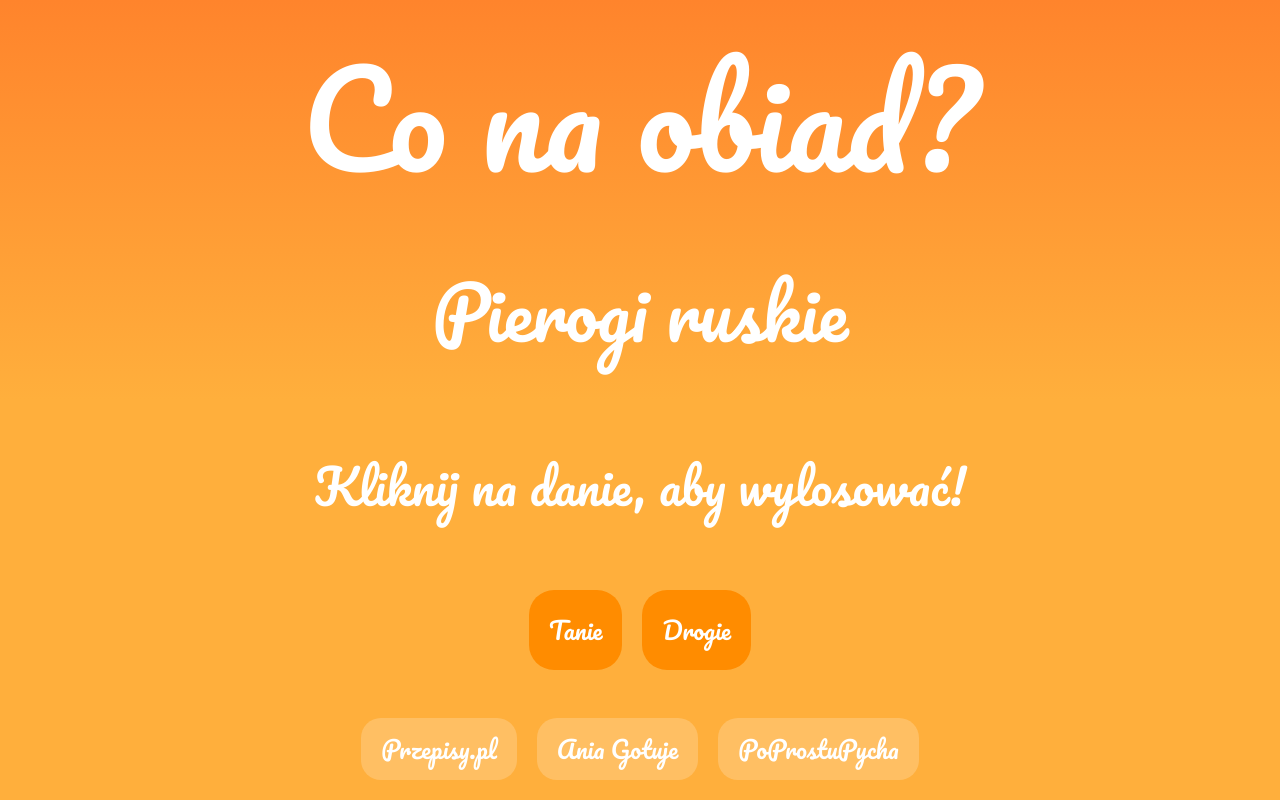
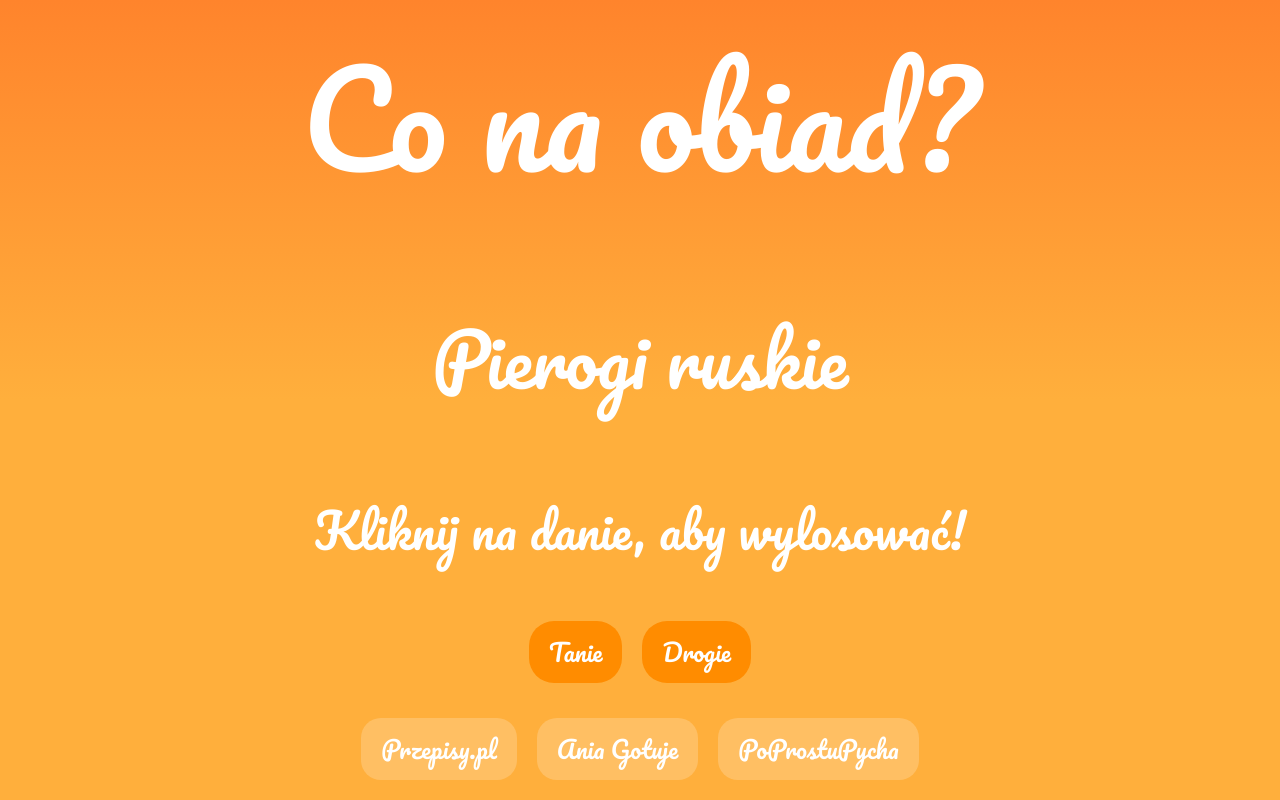
Before and after one commit to anonyqo/xyz, a plain HTML site: page index.html in a window 1280 px wide. Drawn offline with Linux system fonts and the light colour scheme.

Commit message:
Update styles.css

```diff
--- a/styles.css
+++ b/styles.css
@@ -34,7 +34,6 @@ h1 {
 	padding: 15px 25px 15px 25px;
 	border-radius: 50px;
 	font-weight: 500;
-	margin-top: -100px;
 }
 .klik {
 	font-size: 3rem;
@@ -44,7 +43,6 @@ h1 {
 	padding: 15px 25px 15px 25px;
 	border-radius: 50px;
 	font-weight: 500;
-	margin-top: -50px;
 }
 
 #meal:active {
@@ -52,14 +50,11 @@ h1 {
 }
 
 #filters {
-	margin-top: -50px;
 	display: flex;
 	gap: 20px;
-	margin-top: 40px;
 }
 
 button {
-	margin-top: -80px;
 	font-family: "Pacifico", cursive;
 	font-size: 1.5rem;
 	padding: 10px 20px;
@@ -78,7 +73,6 @@ button.active {
 }
 
 #links {
-	margin-top: -40px;
 	font-size: 1.5rem;
 	text-align: center;
 	display: flex;
```
